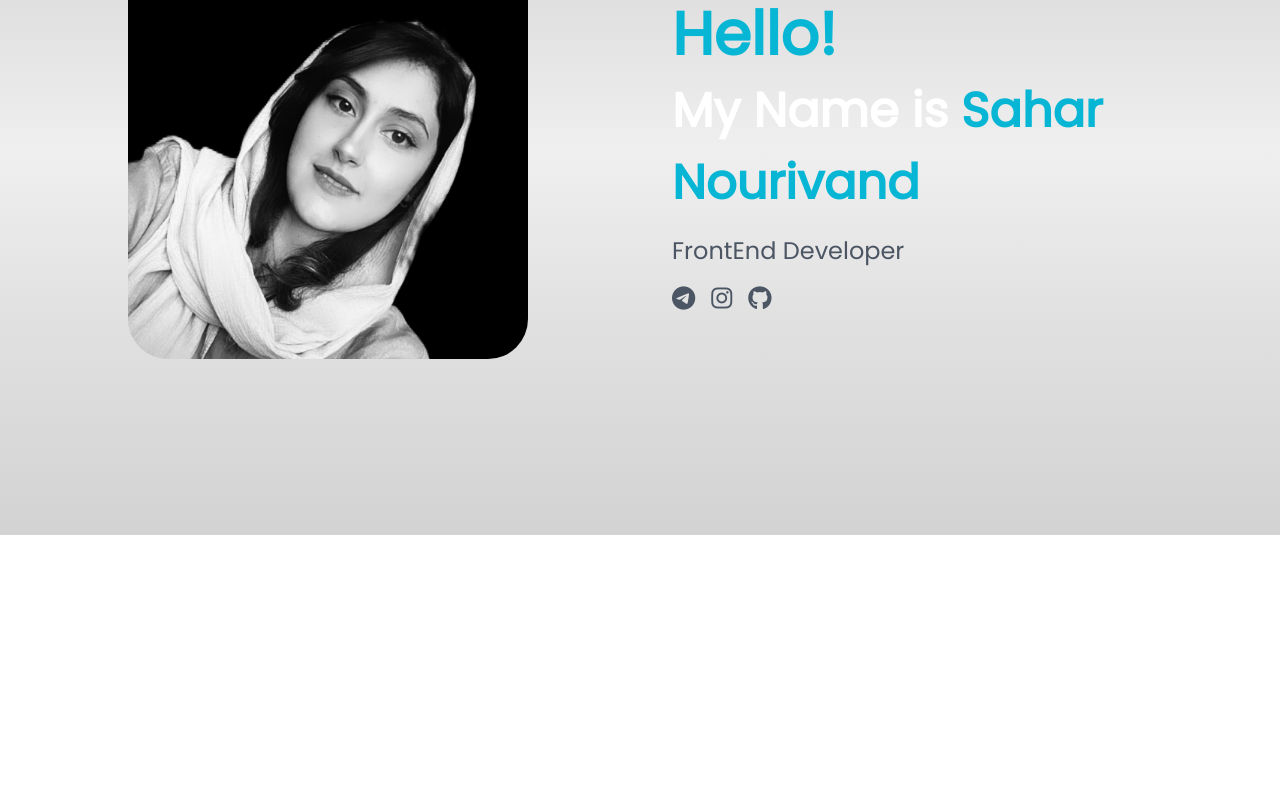
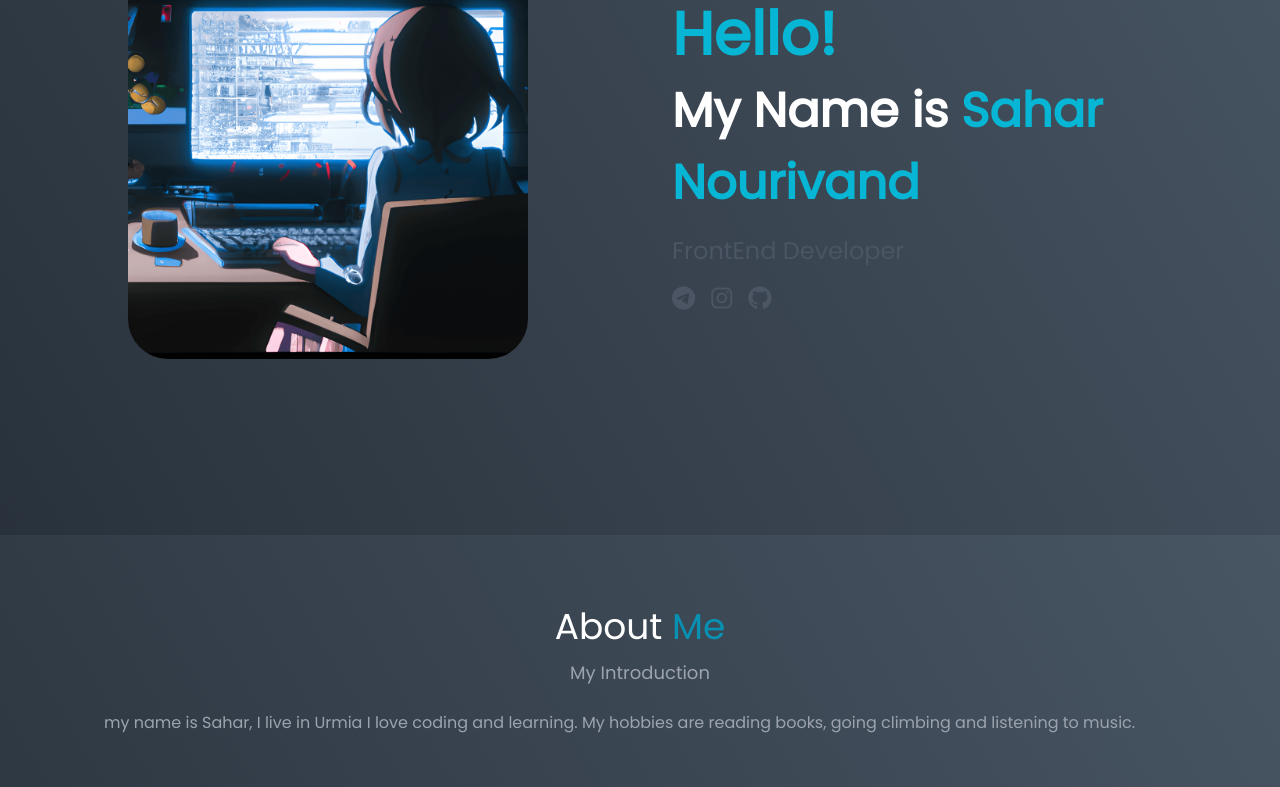
Before and after one commit to saharNrv/my-portfolio, a React (Create React App) app: page / in a window 1280 px wide. Shown: the part 265-1052 px from the top of the page. Before the commit the page ends 800 px from the top, so only its background shows below. Built offline with nearby package versions, Linux system fonts and the light colour scheme.

Commit message:
create about component

```diff
--- a/src/App.js
+++ b/src/App.js
@@ -1,12 +1,14 @@
 import React from 'react';
 import Header from './Components/Header/Header';
 import NavBar from './Components/NavBar/NavBar';
+import About from './Components/About/About';
 
 export default function App() {
   return (
     <div>
       <NavBar/>
       <Header/>
+      <About/>
     </div>
   );
 }
--- /dev/null
+++ b/src/Components/About/About.jsx
@@ -0,0 +1,22 @@
+import React from 'react';
+import './About.css'
+
+export default function About() {
+  return (
+    <section className='py-10 text-white' id='about'>
+        <div className='text-center mt-8'>
+            <h3 className='text-4xl'>About <span className='text-cyan-600'>Me</span></h3>
+            <p className='text-gray-400 my-3 text-lg'>My Introduction</p>
+            <div className='flex md:flex-row flex-col-reverse md:gap-6 gap-12 px-10 items-center max-w-6xl mx-auto'>
+                <div>
+                    <div className='text-gray-400 my-3'>
+                        <p> my name is Sahar, I live in Urmia I love coding and learning. My hobbies are reading books, going climbing and listening to music. </p>
+                    </div>
+                </div>
+                <div></div>
+            </div>
+        </div>
+
+    </section>
+  );
+}
--- a/src/Components/Header/Header.jsx
+++ b/src/Components/Header/Header.jsx
@@ -5,7 +5,7 @@ export default function Header() {
   return (
     <div className='header min-h-screen pt-12  flex md:flex-row flex-col items-center' id='home'>
       <div className='flex-1 mx-4 flex items-center justify-center'>
-        <img src="sahar.jpg" alt="" className=' w-[400px] h-[400px] rounded-[40px]  object-cover ' />
+        <img src="girl.png" alt="" className=' w-[400px] h-[400px] rounded-[40px]  object-cover ' />
       </div>
       <div className='flex-1 '>
         <div className='md:text-left text-center mx-4'>
--- a/src/index.css
+++ b/src/index.css
@@ -11,12 +11,8 @@ body{
     font-family: 'poppins';
     height: 100vh;
     /* background-color: #111111; */
-     /* background-image: linear-gradient(60deg, #29323c 0%, #485563 100%); */
-     /* background-image: linear-gradient(to top, #dad4ec 0%, #dad4ec 1%, #f3e7e9 100%); */
-     background-image: linear-gradient(to top, lightgrey 0%, lightgrey 1%, #e0e0e0 26%, #efefef 48%, #d9d9d9 75%, #bcbcbc 100%);
-     /* background: linear-gradient(-180deg, #BCC5CE 0%, #929EAD 98%), radial-gradient(at top left, rgba(255,255,255,0.30) 0%, rgba(0,0,0,0.30) 100%);
-     background-blend-mode: screen;
-      */
+     background-image: linear-gradient(60deg, #29323c 0%, #485563 100%);
+
 
 
 
```
Also changed, not shown: src/Components/About/About.css (added).
